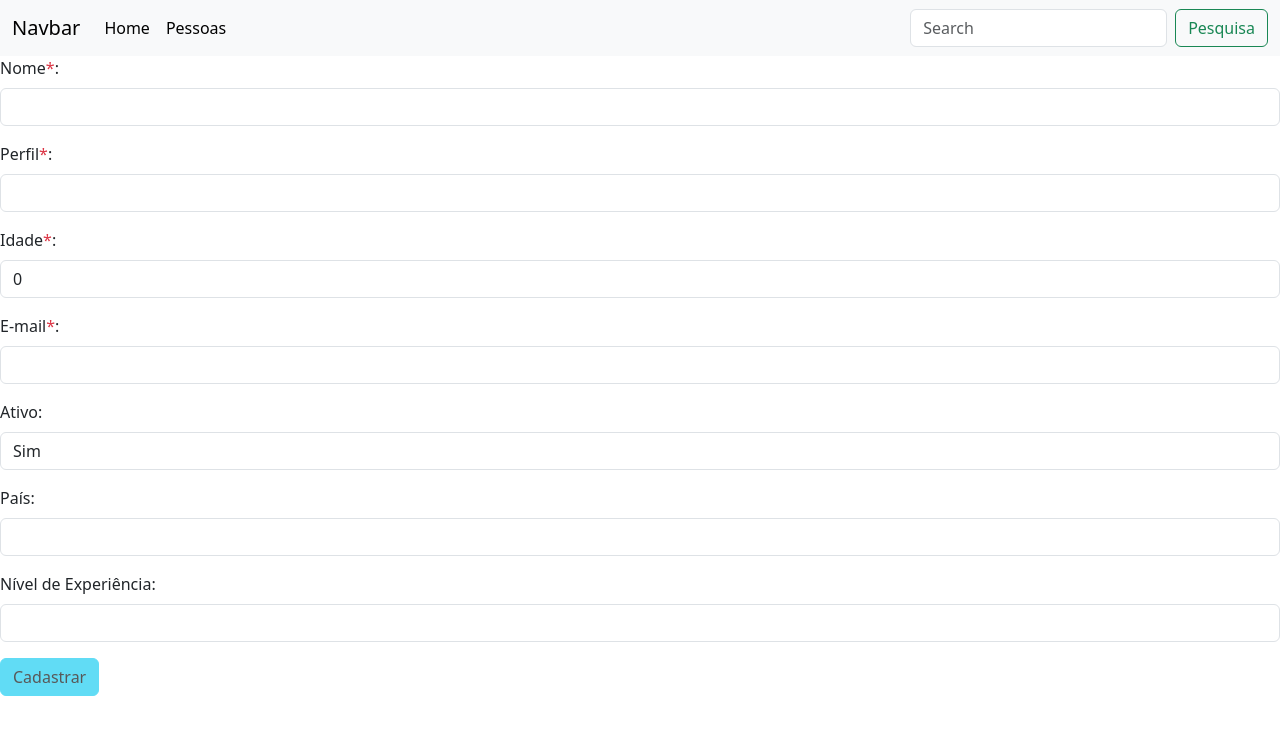
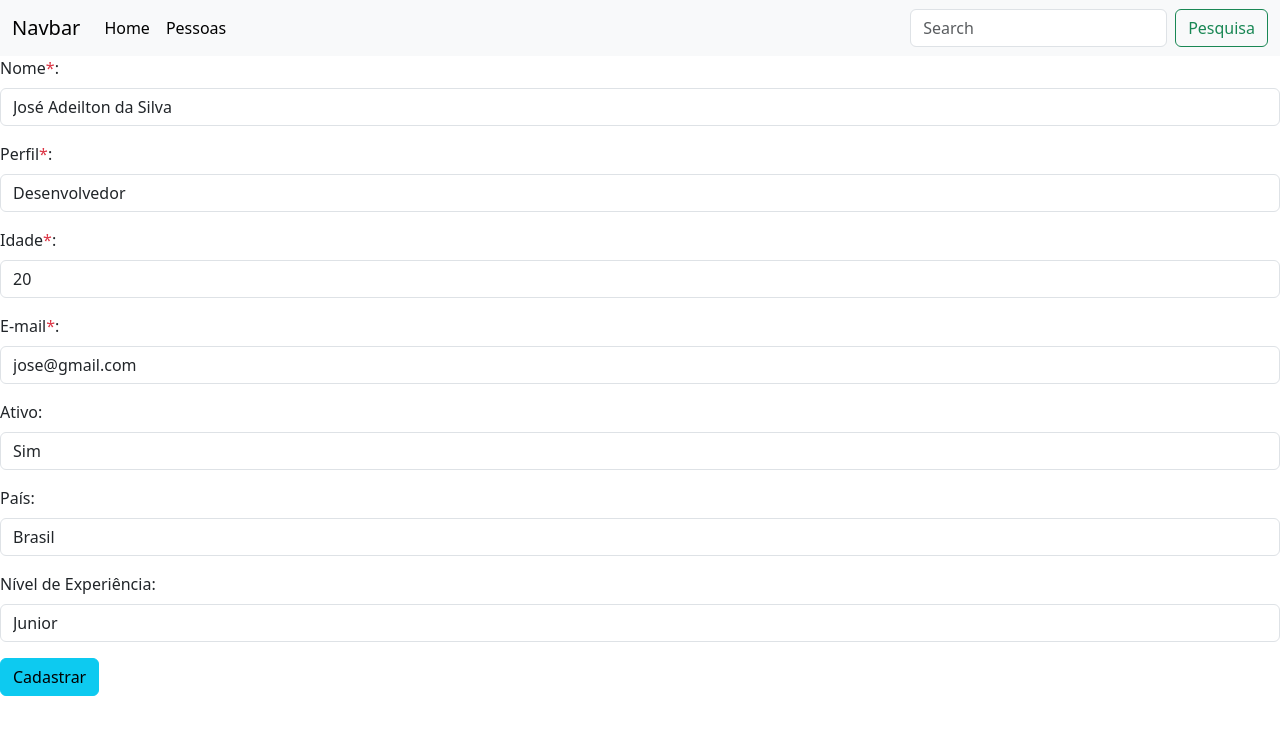
Before and after one commit to andersoncaarlos/app-pessoas, an Angular app: page /profile/edit/1 in a window 1280 px wide. Shown: the top 734 px of the page. Built offline with nearby package versions, Linux system fonts and the light colour scheme; data requests are answered from the project's data file.

Commit message:
Método editar

```diff
--- a/db.json
+++ b/db.json
@@ -1,34 +1,54 @@
 {
   "profiles": [
     {
-      "nome": "asdasd",
-      "perfil": "asdasd",
+      "nome": "José Adeilton da Silva",
+      "perfil": "Desenvolvedor",
       "idade": 20,
-      "email": "asdasd@asdas",
+      "email": "jose@gmail.com",
       "ativo": true,
-      "pais": "asdas",
-      "nivelExperiencia": "asdas",
+      "pais": "Brasil",
+      "nivelExperiencia": "Junior",
       "id": "1"
     },
     {
-      "nome": "asdasd",
-      "perfil": "asdasd",
-      "idade": 1,
-      "email": "asdasd@ASDASD",
+      "nome": "Ednalva de Morais",
+      "perfil": "Administrador",
+      "idade": 42,
+      "email": "ednalva@gmail.com.br",
       "ativo": true,
-      "pais": "asdasd",
-      "nivelExperiencia": "asdasd",
+      "pais": "Brasil",
+      "nivelExperiencia": "Sênior",
       "id": "2"
     },
     {
-      "nome": "asdasfasf",
-      "perfil": "fasfasf",
-      "idade": 123,
-      "email": "asdasd@agsd",
+      "nome": "Weslley Silva",
+      "perfil": "Desenvolvedor",
+      "idade": 25,
+      "email": "weslley@gmail.com",
       "ativo": true,
-      "pais": "asdasd",
-      "nivelExperiencia": "asdasd",
+      "pais": "Brasil",
+      "nivelExperiencia": "Junior",
       "id": "3"
+    },
+    {
+      "nome": "Anderson Carlos de Morais Silva",
+      "perfil": "Desenvolvedor",
+      "idade": 27,
+      "email": "ander_son12@hotmail.com",
+      "ativo": true,
+      "pais": "Brasil",
+      "nivelExperiencia": "Sênior",
+      "id": "4"
+    },
+    {
+      "nome": "Daniele Evelyn de Sousa",
+      "perfil": "Administrador",
+      "idade": 22,
+      "email": "daniele@gmail.com",
+      "ativo": true,
+      "pais": "Brasil",
+      "nivelExperiencia": "Pleno",
+      "id": "5"
     }
   ]
 }
--- a/src/app/_components/pages/profile/profile-create-update/profile-create-update.component.ts
+++ b/src/app/_components/pages/profile/profile-create-update/profile-create-update.component.ts
@@ -1,20 +1,26 @@
-import { Component } from '@angular/core';
-import { FormBuilder, FormControl, FormGroup, Validators } from '@angular/forms';
+import { Component, OnInit } from '@angular/core';
+import { FormBuilder, FormGroup, Validators } from '@angular/forms';
 import { ProfileService } from 'src/app/services/profile.service';
 import { ToastrService } from 'ngx-toastr';
-import { Router } from '@angular/router';
+import { ActivatedRoute, Router } from '@angular/router';
 
 @Component({
   selector: 'app-profile-create-update',
   templateUrl: './profile-create-update.component.html',
   styleUrls: ['./profile-create-update.component.css']
 })
-export class ProfileCreateUpdateComponent {
-
+export class ProfileCreateUpdateComponent implements OnInit {
 
   profileForm: FormGroup;
+  pessoaId: number | null = null;
 
-  constructor(private fb: FormBuilder, private profileService: ProfileService, private toastr: ToastrService, private router: Router) {
+  constructor(
+    private fb: FormBuilder,
+    private profileService: ProfileService,
+    private toastr: ToastrService,
+    private router: Router,
+    private route: ActivatedRoute) {
+
     this.profileForm = this.fb.group({
       nome: ['', Validators.required],
       perfil: ['', Validators.required],
@@ -26,14 +32,31 @@ export class ProfileCreateUpdateComponent {
     });
   }
 
+  ngOnInit(): void {
+    this.pessoaId = Number(this.route.snapshot.paramMap.get('id'));
+    if (this.pessoaId) {
+      this.profileService.getPessoaById(this.pessoaId).subscribe(result => {
+        this.profileForm.patchValue(result);
+      });
+    }
+  }
+
   onSubmit(): void {
     if (this.profileForm.valid) {
       const profile = this.profileForm.value;
-      this.profileService.cadastrar(profile).subscribe(result => {
-        this.toastr.success('Pessoa cadastrada com sucesso!!!');
-        this.profileForm.reset();
-      });
-      this.router.navigateByUrl('/profiles');
+      if (this.pessoaId) {
+        this.profileService.atualizar(this.pessoaId, profile).subscribe(result => {
+          this.toastr.success('Pessoa atualizada com sucesso!!!');
+          this.profileForm.reset();
+          this.router.navigateByUrl('/profiles');
+        });
+      } else {
+        this.profileService.cadastrar(profile).subscribe(result => {
+          this.toastr.success('Pessoa cadastrada com sucesso!!!');
+          this.profileForm.reset();
+          this.router.navigateByUrl('/profiles');
+        });
+      }
     }
   }
 }
--- a/src/app/services/profile.service.ts
+++ b/src/app/services/profile.service.ts
@@ -18,4 +18,12 @@ export class ProfileService {
   cadastrar(pessoa: Pessoa): Observable<Pessoa> {
     return this.http.post<Pessoa>(this.api, pessoa);
   }
+
+  atualizar(id: number, pessoa: Pessoa): Observable<Pessoa> {
+    return this.http.put<Pessoa>(`${this.api}/${id}`, pessoa);
+  }
+
+  getPessoaById(id: number): Observable<Pessoa> {
+    return this.http.get<Pessoa>(`${this.api}/${id}`);
+  }
 }
```
